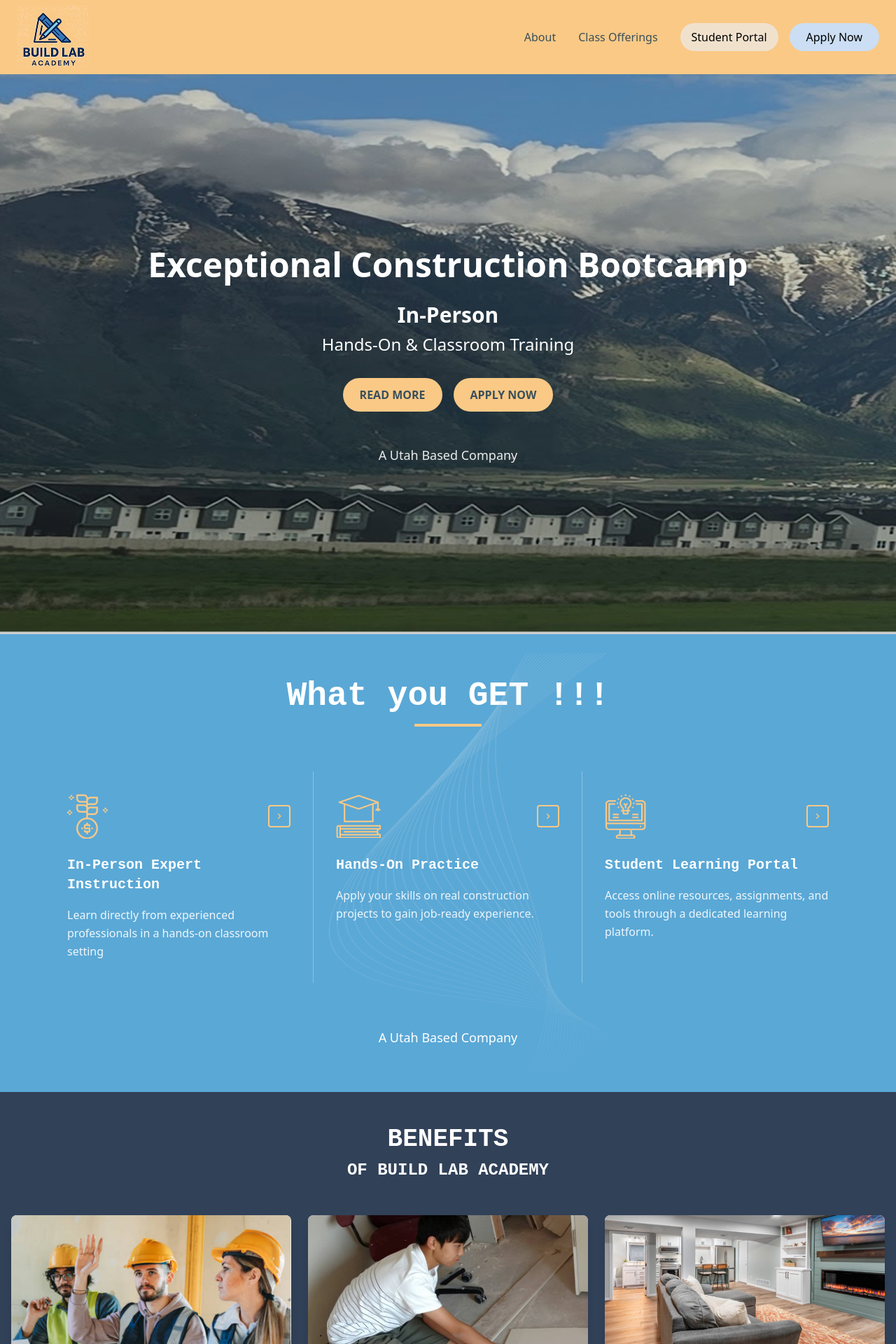
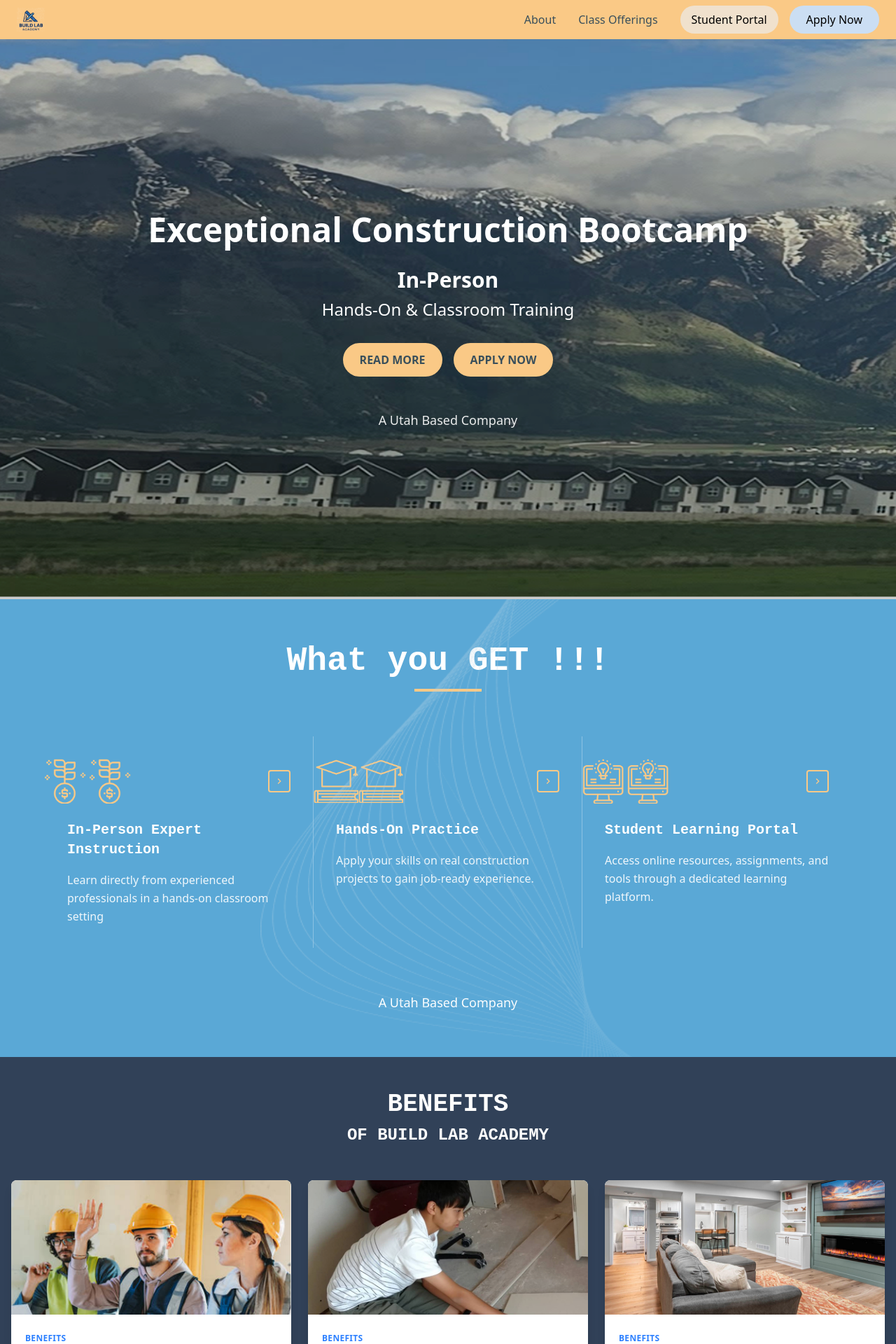
Before and after one commit to SeifEldin15/BuildLabAcademy, a Next.js app: page / in a window 1280 px wide. Shown: the top 1920 px of the page at 70% size. Built offline with nearby package versions, Linux system fonts and the light colour scheme.

Commit message:
Refactor Navbar and WhatYouGet components to use Next.js Image component for optimized image loading; update text in OurMission component for proper HTML entity encoding.

```diff
--- a/src/components/Navbar.tsx
+++ b/src/components/Navbar.tsx
@@ -7,8 +7,7 @@
       <div className="max-w-7xl mx-auto flex items-center justify-between">
         {/* Logo */}
         <div className="flex items-center space-x-2">
-
-        <img src="/logo.png" alt="Build Lab Academy Logo" />
+          <Image src="/logo.png" alt="Build Lab Academy Logo" width={40} height={40} />
         </div>
 
         {/* Navigation Links */}
--- a/src/components/OurMission.tsx
+++ b/src/components/OurMission.tsx
@@ -46,9 +46,9 @@
               What was the first thing I built that changed my life?
             </h3>
             <p className="text-gray-600 leading-relaxed">
-              A square foot garden. I started cutting boards—and I haven't stopped building since.
+              A square foot garden. I started cutting boards—and I haven&apos;t stopped building since.
               From painting rental homes with a sprayer I bought in college, to remodeling basements, kitchens, and even
-              building a tiny house from the ground up—I've spent years learning the hard way: project by project, video by video,
+              building a tiny house from the ground up—I&apos;ve spent years learning the hard way: project by project, video by video,
               and mistake by mistake. What I lacked was something I now want to create for others: a structured path to learning the
               foundational skills of construction.
             </p>
@@ -92,7 +92,7 @@
               to teach these foundational principles simply, clearly, and with hands-on experience.
             </p>
             <p className="text-gray-600 font-medium">
-              That's what Build Labs Academy is.
+              That&apos;s what Build Labs Academy is.
             </p>
           </div>
 
@@ -224,7 +224,7 @@
                 Student Portal & Learning Resources
               </h4>
               <p className="text-gray-600 text-sm leading-relaxed">
-                Access a full library of videos, tutorials, and step-by-step guides so you can revisit what you've learned anytime.
+                Access a full library of videos, tutorials, and step-by-step guides so you can revisit what you&apos;ve learned anytime.
               </p>
             </div>
           </div>
--- a/src/components/WhatYouGet.tsx
+++ b/src/components/WhatYouGet.tsx
@@ -1,12 +1,14 @@
+import Image from 'next/image';
 export default function WhatYouGet() {
   return (
     <section className="bg-main-color py-16 px-4 relative overflow-hidden">
       {/* Vector Pattern Background */}
       <div className="absolute inset-0 flex items-center justify-center z-20">
-        <img
+        <Image
           src="/Vector.png"
           alt="Vector Pattern"
-          className="w-[600px] h-[600px] object-contain translate-x-8"
+          width={600} height={600}
+          className="object-contain translate-x-8"
         />
       </div>
 
@@ -26,6 +28,7 @@
             <div className="flex items-center justify-between mb-6">
               <div className="w-16 h-16 flex items-center justify-center">
                 <img src="/what1.png" alt="" />
+                <Image src="/what1.png" alt="" width={64} height={64} />
               </div>
               <div className="w-8 h-8 border-2 border-accent-color rounded flex items-center justify-center text-accent-color">
                 <svg className="w-4 h-4" fill="currentColor" viewBox="0 0 24 24">
@@ -45,6 +48,7 @@
               <div className="w-16 h-16 flex items-center justify-center">
                 {/* Tools/Box Icon */}
               <img src="/what2.png" alt="Tools/Box Icon" />
+              <Image src="/what2.png" alt="Tools/Box Icon" width={64} height={64} />
               </div>
               <div className="w-8 h-8 border-2 border-accent-color rounded flex items-center justify-center text-accent-color">
                 <svg className="w-4 h-4" fill="currentColor" viewBox="0 0 24 24">
@@ -64,6 +68,7 @@
               <div className="w-16 h-16 flex items-center justify-center">
                 {/* Computer/Monitor Icon */}
                 <img src="/what3.png" alt="Computer/Monitor Icon" />
+                <Image src="/what3.png" alt="Computer/Monitor Icon" width={64} height={64} />
               </div>
               <div className="w-8 h-8 border-2 border-accent-color rounded flex items-center justify-center text-accent-color">
                 <svg className="w-4 h-4" fill="currentColor" viewBox="0 0 24 24">
```
